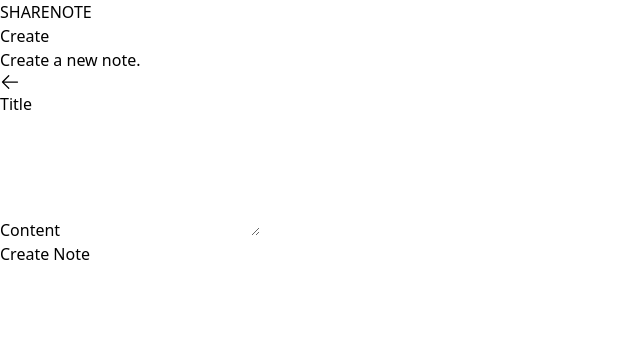
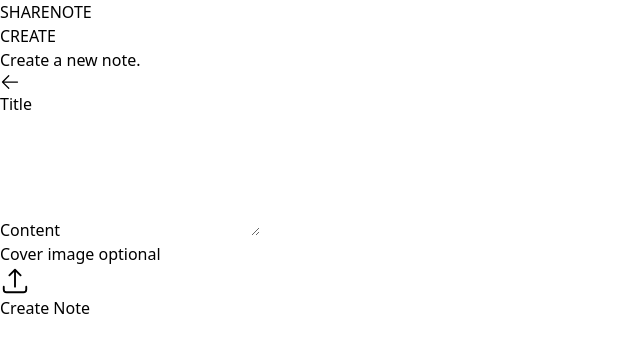
Before and after one commit to kyawzinhein1/Dnote_App, a React (Vite) app: page /create in a window 1280 px wide. Shown: the top 352 px of the page, without its empty margins (0-640 px from the left). Built offline with nearby package versions, Linux system fonts and the light colour scheme.

Commit message:
upload cv

```diff
--- a/src/components/Navbar.jsx
+++ b/src/components/Navbar.jsx
@@ -9,7 +9,7 @@
       </h1>
       <div>
         <Link to={"/create"} className="text-teal-600 font-medium">
-          Create
+          CREATE
         </Link>
       </div>
     </nav>
--- a/src/components/NoteForm.jsx
+++ b/src/components/NoteForm.jsx
@@ -1,6 +1,6 @@
 import { useEffect, useState } from "react";
 import { Link, Navigate, useParams } from "react-router-dom";
-import { ArrowLeftIcon } from "@heroicons/react/24/solid";
+import { ArrowLeftIcon, ArrowUpTrayIcon } from "@heroicons/react/24/solid";
 import { Formik, Form, Field } from "formik";
 import * as Yup from "yup";
 
@@ -9,10 +9,13 @@
 
 // formik custom error message
 import StyledErrorMessage from "./StyledErrorMessage";
+import { useRef } from "react";
 
 const NoteForm = ({ isCreate }) => {
   const [redirect, setRedirect] = useState(false);
   const [oldNote, setOldNote] = useState({});
+  const [previewImg, setPreviewImg] = useState(null);
+  const fileRef = useRef();
 
   const { id } = useParams();
 
@@ -36,7 +39,10 @@
     title: isCreate ? "" : oldNote.title,
     content: isCreate ? "" : oldNote.content,
     note_id: isCreate ? "" : oldNote._id,
+    cover_image: isCreate ? null : oldNote.cover_image,
   };
+
+  const SUPPORTED_FORMATS = ["image/png", "image/jpg", "image/jpeg"];
 
   const noteFormSchema = Yup.object({
     title: Yup.string()
@@ -46,7 +52,28 @@
     content: Yup.string()
       .min(5, "Content is too short!")
       .required("Content is required"),
+    cover_image: Yup.mixed()
+      .nullable()
+      .test(
+        "FILE_FORMAT",
+        "File type is not support!",
+        (value) => !value || SUPPORTED_FORMATS.includes(value.type)
+      ),
   });
+
+  const handleImageChange = (event, setFieldValue) => {
+    const selectedImage = event.target.files[0];
+
+    if (selectedImage) {
+      setPreviewImg(URL.createObjectURL(selectedImage));
+      setFieldValue("cover_image", selectedImage);
+    }
+  };
+
+  const clearPreviewImg = (setFieldValue) => {
+    setPreviewImg(null);
+    setFieldValue("cover_image", null);
+  };
 
   const submitHandler = async (values) => {
     let API = `${import.meta.env.VITE_API}`;
@@ -60,12 +87,16 @@
       method = "put";
     }
 
+    const formData = new FormData();
+    formData.append("title", values.title);
+    formData.append("content", values.content);
+    formData.append("cover_image", values.cover_image);
+    formData.append("note_id", values.note_id);
+    // <Field type="text" name="note_id" id="note_id" hidden />
+
     const response = await fetch(API, {
       method,
-      headers: {
-        "Content-Type": "application/json",
-      },
-      body: JSON.stringify(values),
+      body: formData,
     });
     if (response.status === 201 || response.status === 200) {
       setRedirect(true);
@@ -117,8 +148,9 @@
         onSubmit={submitHandler}
         enableReinitialize={true}
       >
-        <Form>
-          <div>
+        {({ errors, touched, values, setFieldValue }) => (
+          <Form encType="multipart/form-data">
+            <div className="mb-3">
               <label htmlFor="title" className="font-medium block">
                 Title
               </label>
@@ -130,7 +162,8 @@
               />
               <StyledErrorMessage name="title" />
             </div>
-          <div>
+
+            <div className="mb-3">
               <label htmlFor="title" className="font-medium block">
                 Content
               </label>
@@ -144,7 +177,49 @@
               />
               <StyledErrorMessage name="content" />
             </div>
-          <Field type="text" name="note_id" id="note_id" hidden />
+            <div className="mb-1">
+              <div className="flex items-center justify-between">
+                <label htmlFor="cover_image" className="font-medium block mb-1">
+                  Cover image{" "}
+                  <span className="text-xs font-medium">optional</span>
+                </label>
+                {previewImg && (
+                  <p
+                    className="text-teal-600 text-base font-medium cursor-pointer"
+                    onClick={(_) => {
+                      clearPreviewImg(setFieldValue);
+                    }}
+                  >
+                    clear
+                  </p>
+                )}
+              </div>
+              <input
+                type="file"
+                name="cover_image"
+                hidden
+                ref={fileRef}
+                onChange={(e) => {
+                  handleImageChange(e, setFieldValue);
+                }}
+              />
+              <div
+                className="border border-teal-600 rounded-md flex items-center justify-center text-teal-600 border-dashed h-60 cursor-pointer relative"
+                onClick={(_) => {
+                  fileRef.current.click();
+                }}
+              >
+                <ArrowUpTrayIcon width={30} height={30} className="z-20" />
+                {previewImg && (
+                  <img
+                    src={previewImg}
+                    alt="preview"
+                    className="w-full absolute top-0 left-0 h-full object-cover opacity-80 z-10"
+                  />
+                )}
+              </div>
+              <StyledErrorMessage name="cover_image" />
+            </div>
             <button
               className="w-full bg-teal-600 font-medium text-white py-2 rounded-md mt-2"
               type="submit"
@@ -152,7 +227,9 @@
               {isCreate ? "Create Note" : "Update Note"}
             </button>
           </Form>
+        )}
       </Formik>
+      <br />
     </section>
   );
 };
--- a/src/pages/Details.jsx
+++ b/src/pages/Details.jsx
@@ -47,6 +47,13 @@
           <Link to={"/"} className="flex justify-end">
             <ArrowLeftIcon width={20} />
           </Link>
+          {note.cover_image && (
+            <img
+              className="w-full my-3 h-36 object-cover"
+              src={`${import.meta.env.VITE_API}/${note.cover_image}`}
+              alt={note.title}
+            />
+          )}
           <div className="border-t-4 border-t-teal-600 shadow-lg p-3 mt-4">
             <h3 className="text-3xl font-medium">{note.title}</h3>
             <div className="flex gap-4 my-2">
```
Lines whose indentation alone changed are shown as unchanged.
